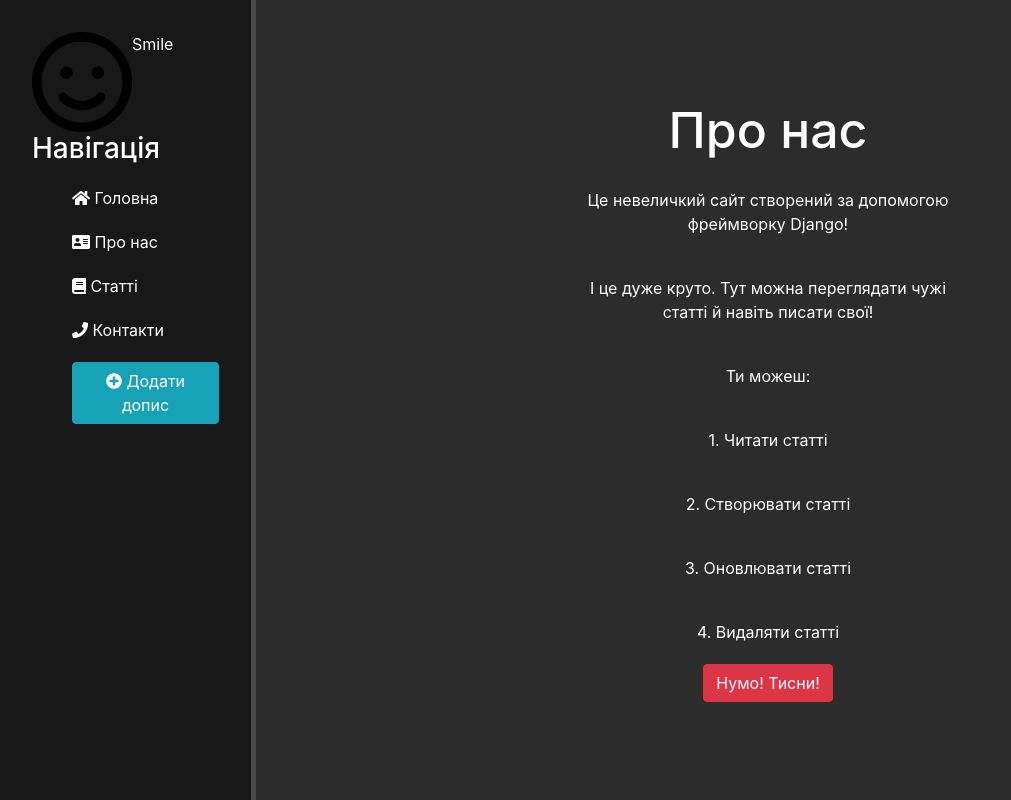
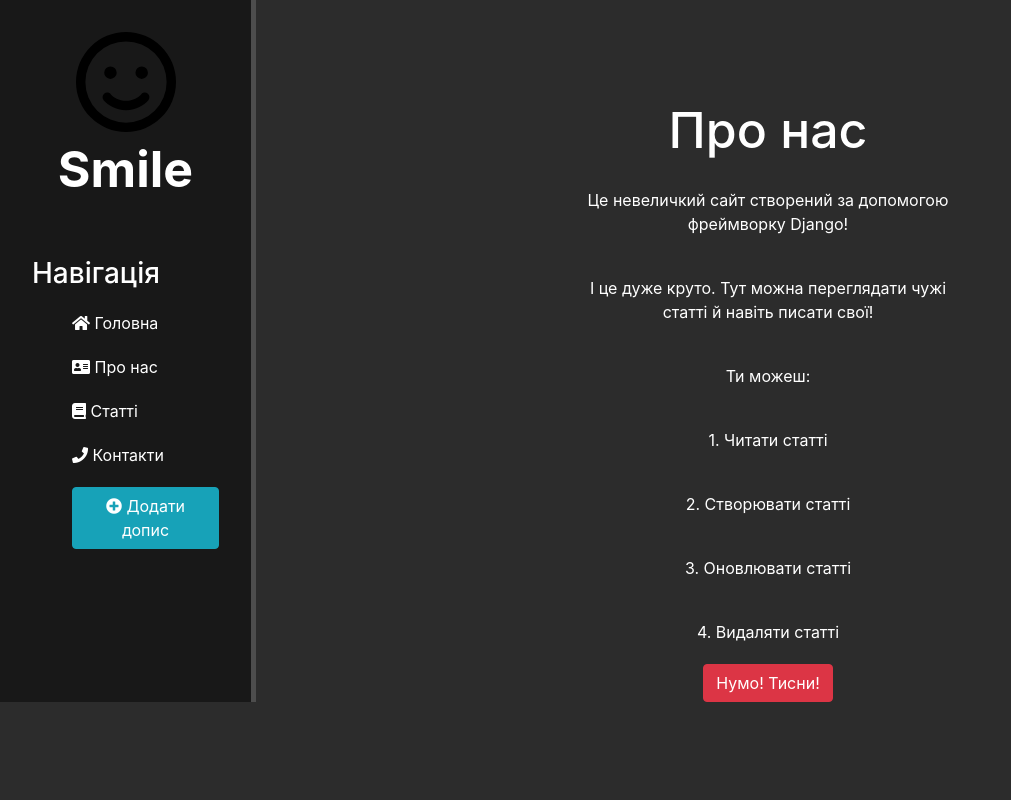
Before and after one commit to NazarKovtun/web_app, a Django app: template web_app/my_site/main/templates/main/about.html in a window 1280 px wide. Shown: the whole page, without its empty margins (0-1011 px from the left). Run offline with Django 5.2, Linux system fonts and the light colour scheme; the template is opened without the code that fills it, so the values that code supplies are empty; some libraries are stand-ins or nearby versions.

Commit message:
Update main.css and layout.html: Fixed bags

```diff
--- a/web_app/my_site/main/static/main/css/main.css
+++ b/web_app/my_site/main/static/main/css/main.css
@@ -1,59 +1,74 @@
-body {
+.main-page {
     background: #2c2c2c;
 }
 
-aside {
+.main-block {
+    display: flex;
+}
+
+.aside {
     float: left;
     background: #181818;
     width: 20%;
     padding: 2.5%;
-    height: 100vh;
     color: #fff;
     border-right: 5px solid #4d4d4d
 }
 
-aside img {
-    width: 100px;
-    float: left;
+.aside-logo-content {
+    display: flex;
+    flex-direction: column;
+    align-items: center;
 }
 
-aside .logo {
+.aside-img {
+    width: 100px;
+}
+
+.aside-logo {
     font-size: 50px;
-    margin-left: 20px;
     font-weight: bold;
     position: relative;
 }
 
-aside h3 {
+.aside h3 {
     margin-top: 50px;
     font-size: 28px;
 }
 
-aside ul {list-style: none}
-aside ul li {
+.aside ul {list-style: none}
+.aside ul li {
     color: #fff;
     display: block;
     margin-top: 20px;
     transition: transform .6s ease;
 }
 
-aside ul li:hover, aside ul a:hover {
+.aside ul li:hover, aside ul a:hover {
     color: #eb5959;
     text-decoration: non;
     transform: scale(1.05);
 }
 
-main .features {
+
+.main-content {
+    width: 80%;
+}
+
+.features {
     display: grid;
     float: left;
     color: #fff;
     margin-top: 100px;
     text-align: center;
-    width: 80%;
+    width: 100%;
 }
 
-main .features h1 {font-size: 50px;}
-main .features p {max-width: 400px; margin: 20px auto}
+.features h1 {font-size: 50px;}
+.features p {
+    max-width: 400px;
+    margin: 20px auto
+}
 
 .alert-warning {
     float: left;
--- a/web_app/my_site/main/templates/main/layout.html
+++ b/web_app/my_site/main/templates/main/layout.html
@@ -14,8 +14,10 @@
 <body class="main-page">
     <div class="main-block">
         <aside class="aside">
-            <img src="{% static 'main/img/face-smile-regular.svg' %}" class="aside-img" alt="Лого">
-            <span class="aside-logo">Smile</span>
+            <div class="aside-logo-content">
+                <img src="{% static 'main/img/face-smile-regular.svg' %}" class="aside-img" alt="Лого">
+                <span class="aside-logo">Smile</span>
+            </div>
             <h3>Навігація</h3>
             <ul>
                 <a href="{% url 'home' %}"><li><i class="fas fa-home"></i> Головна</li></a>
```
